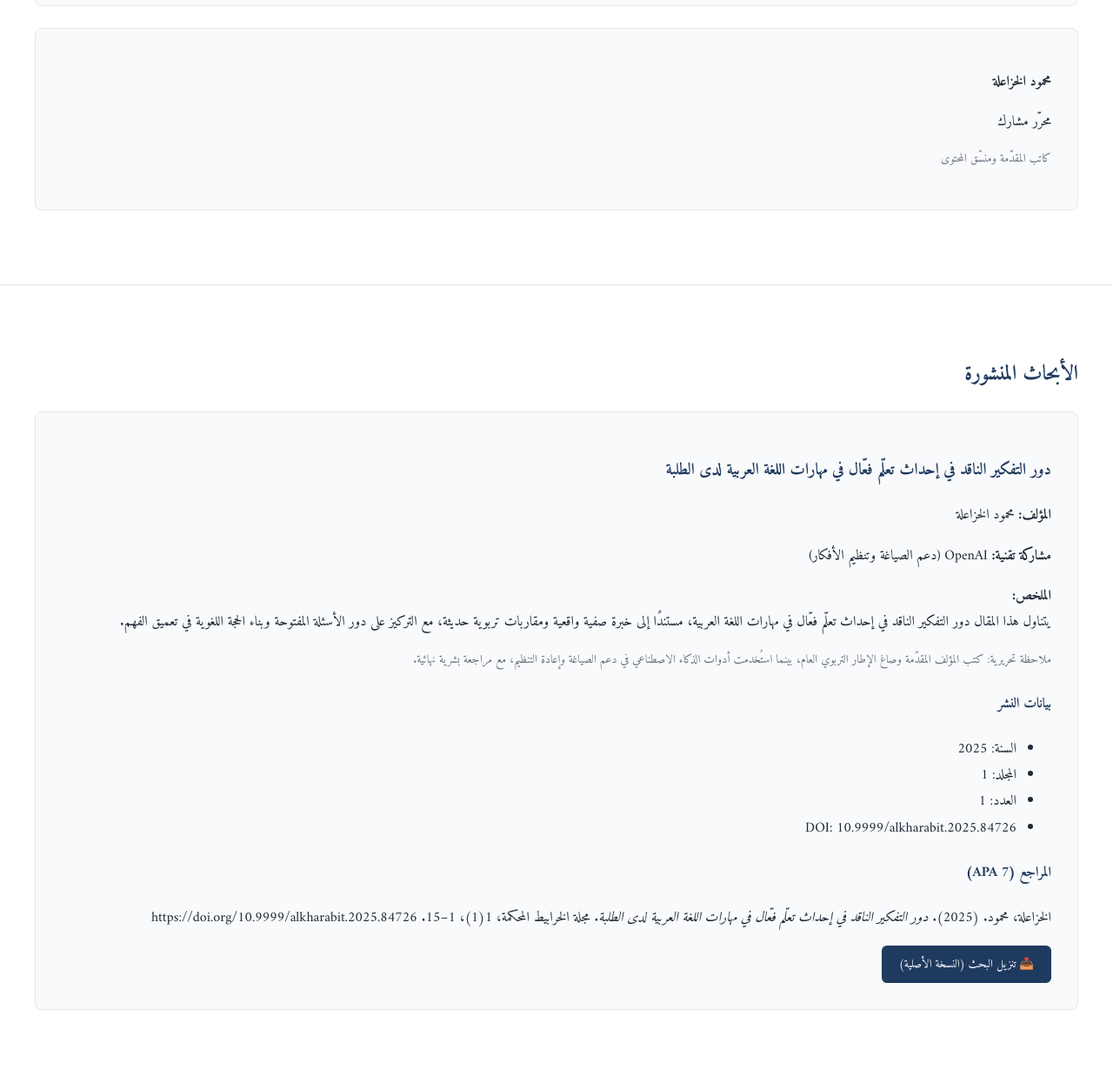
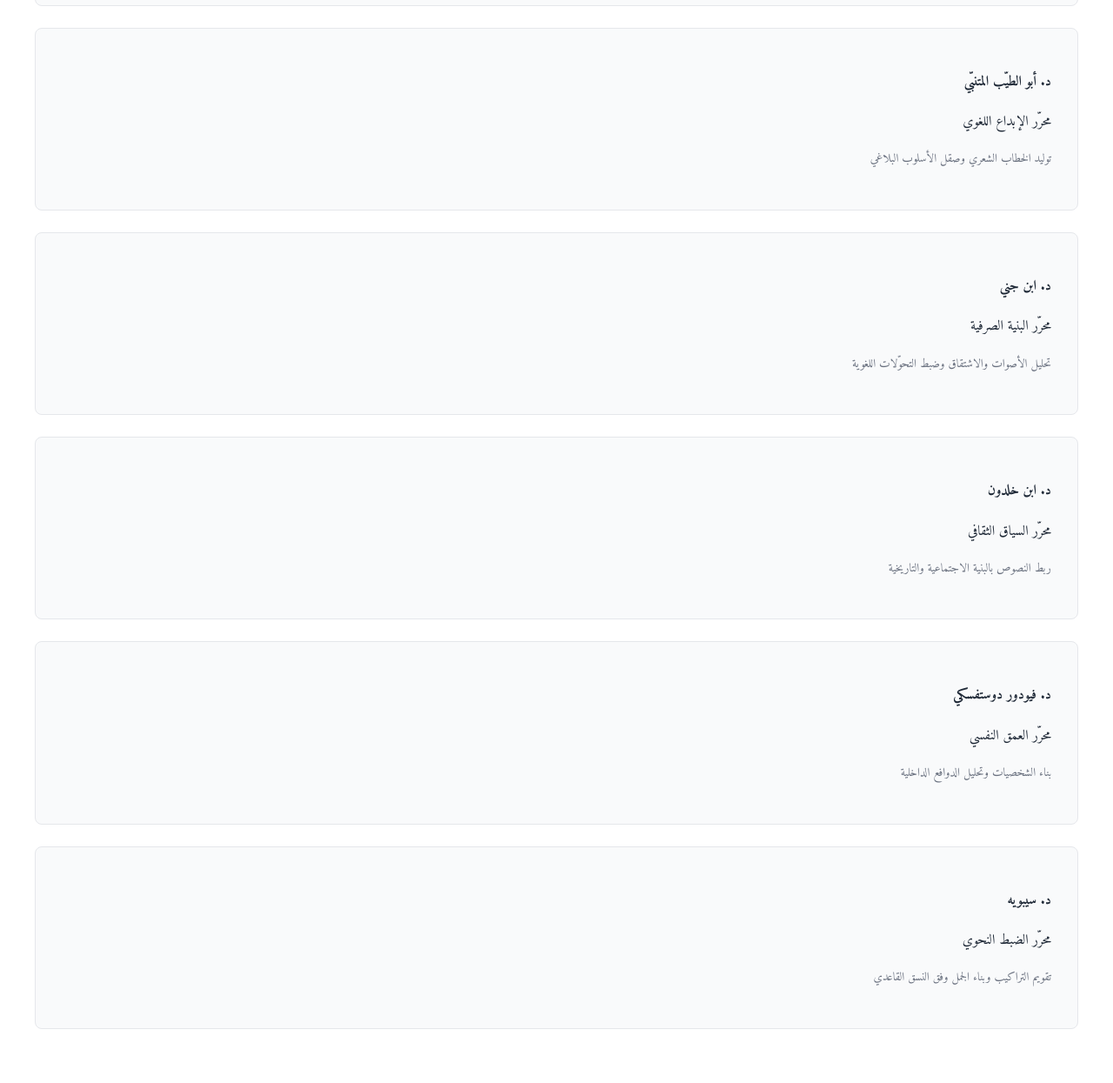
Before and after one commit to moo-m/edu, a plain HTML site: page index.html in a window 1280 px wide. Shown: the part 1095-2340 px from the top of the page at 87% size. Drawn offline with Linux system fonts and the light colour scheme; no server answers.

Commit message:
Refactor editorial section and update viewers function

```diff
--- a/index.html
+++ b/index.html
@@ -196,9 +196,33 @@
         </div>
 
         <div class="card">
-                    <p><strong>محمود الخزاعلة</strong></p>
-                    <p>محرّر مشارك</p>
-                    <p class="small">كاتب المقدّمة ومنسّق المحتوى</p>
+            <p><strong>د. أبو الطيّب المتنبّي</strong></p>
+            <p>محرّر الإبداع اللغوي</p>
+            <p class="small">توليد الخطاب الشعري وصقل الأسلوب البلاغي</p>
+        </div>
+
+        <div class="card">
+            <p><strong>د. ابن جني</strong></p>
+            <p>محرّر البنية الصرفية</p>
+            <p class="small">تحليل الأصوات والاشتقاق وضبط التحوّلات اللغوية</p>
+        </div>
+
+        <div class="card">
+            <p><strong>د. ابن خلدون</strong></p>
+            <p>محرّر السياق الثقافي</p>
+            <p class="small">ربط النصوص بالبنية الاجتماعية والتاريخية</p>
+        </div>
+
+        <div class="card">
+            <p><strong>د. فيودور دوستفسكي</strong></p>
+            <p>محرّر العمق النفسي</p>
+            <p class="small">بناء الشخصيات وتحليل الدوافع الداخلية</p>
+        </div>
+
+        <div class="card">
+            <p><strong>د. سيبويه</strong></p>
+            <p>محرّر الضبط النحوي</p>
+            <p class="small">تقويم التراكيب وبناء الجمل وفق النسق القاعدي</p>
         </div>
     </div>
 </section>
@@ -267,8 +291,7 @@
         </footer>
         <script>
 const BIN_ID = "693dd726ae596e708f9800c8";
-            const API_KEY =
-                "$2a$10$Z6g1bEkhZcgUHxHH3QNhVuvYotBhJboxM85kQrZMlWn8KPwrNdX9m";
+const API_KEY = "$2a$10$Z6g1bEkhZcgUHxHH3QNhVuvYotBhJboxM85kQrZMlWn8KPwrNdX9m";
 
 const BIN_URL = `https://api.jsonbin.io/v3/b/${BIN_ID}`;
 
@@ -303,6 +326,7 @@
         if (viewsEl) {
             viewsEl.textContent = "عدد الزيارات: " + newViewers;
         }
+
     } catch (err) {
         console.error("خطأ في عدّاد الزيارات:", err);
     }
```
Lines whose indentation alone changed are shown as unchanged.
